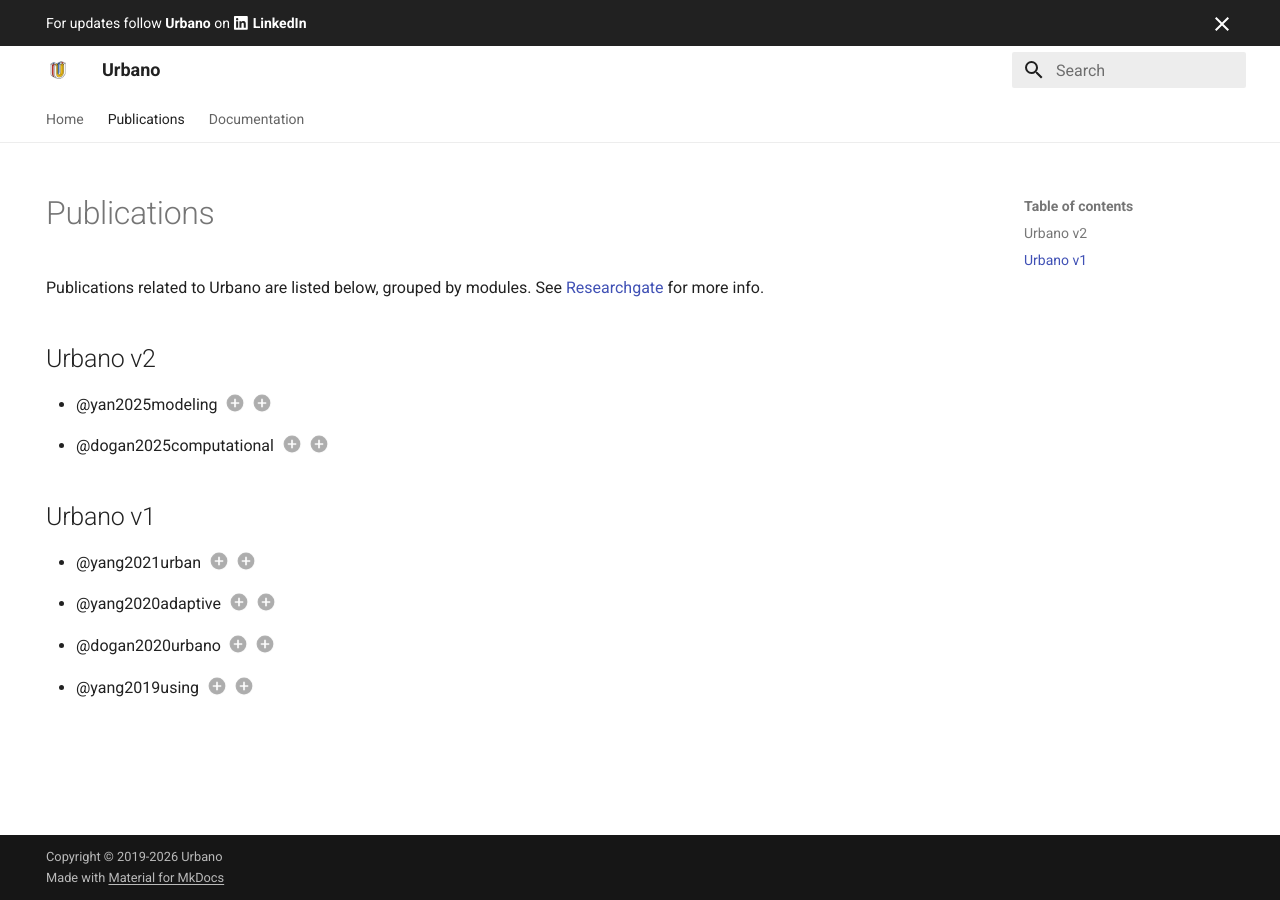
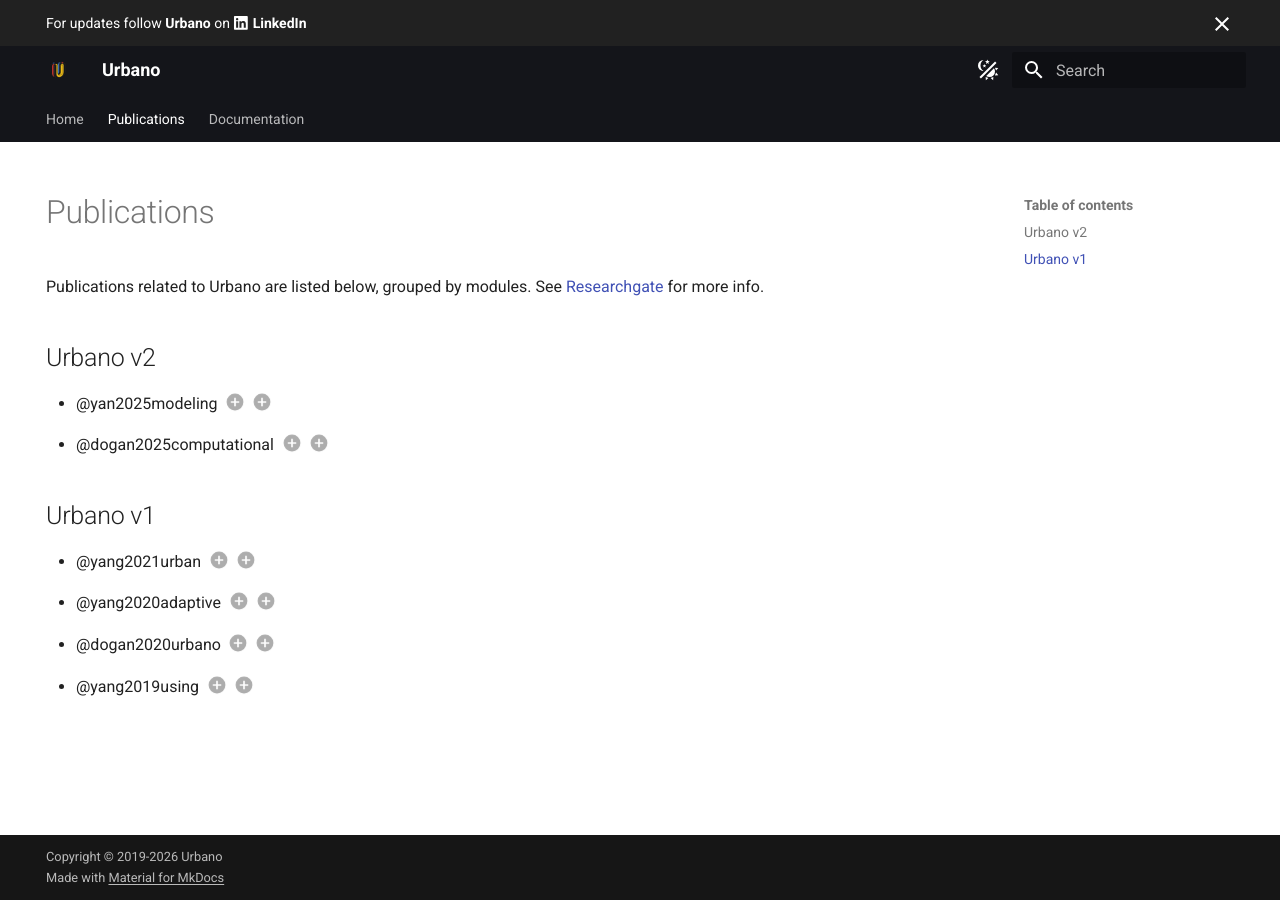
Before and after one commit to Urbano-io/Urbano-Website, an MkDocs documentation site: the page built from docs/publications.md, in a window 1280 px wide. Built offline with MkDocs 1.6.1 and Material for MkDocs 9.7.7, drawn with Linux system fonts in a browser that asks for light colours.

Commit message:
Add dark mode toggle

```diff
--- a/mkdocs.yml
+++ b/mkdocs.yml
@@ -60,25 +60,24 @@
     - announce.dismiss
 
   palette:
-    primary: white
-    # - media: "(prefers-color-scheme)"
-    #   toggle:
-    #     icon: material/link
-    #     name: Switch to light mode
-    # - media: "(prefers-color-scheme: light)"
-    #   scheme: default
-    #   primary: black
-    #   accent: indigo
-    #   toggle:
-    #     icon: material/toggle-switch
-    #     name: Switch to dark mode
-    # - media: "(prefers-color-scheme: dark)"
-    #   scheme: slate
-    #   primary: black
-    #   accent: indigo
-    #   toggle:
-    #     icon: material/toggle-switch-off
-    #     name: Switch to system preference
+    - media: "(prefers-color-scheme)"
+      toggle:
+        icon: material/theme-light-dark
+        name: Switch to light mode
+    - media: "(prefers-color-scheme: light)"
+      scheme: default
+      primary: black
+      accent: black
+      toggle:
+        icon: material/toggle-switch
+        name: Switch to dark mode
+    - media: "(prefers-color-scheme: dark)"
+      scheme: slate
+      primary: black
+      accent: indigo
+      toggle:
+        icon: material/toggle-switch-off
+        name: Switch to system preference
 
 markdown_extensions:
   - md_in_html
```
